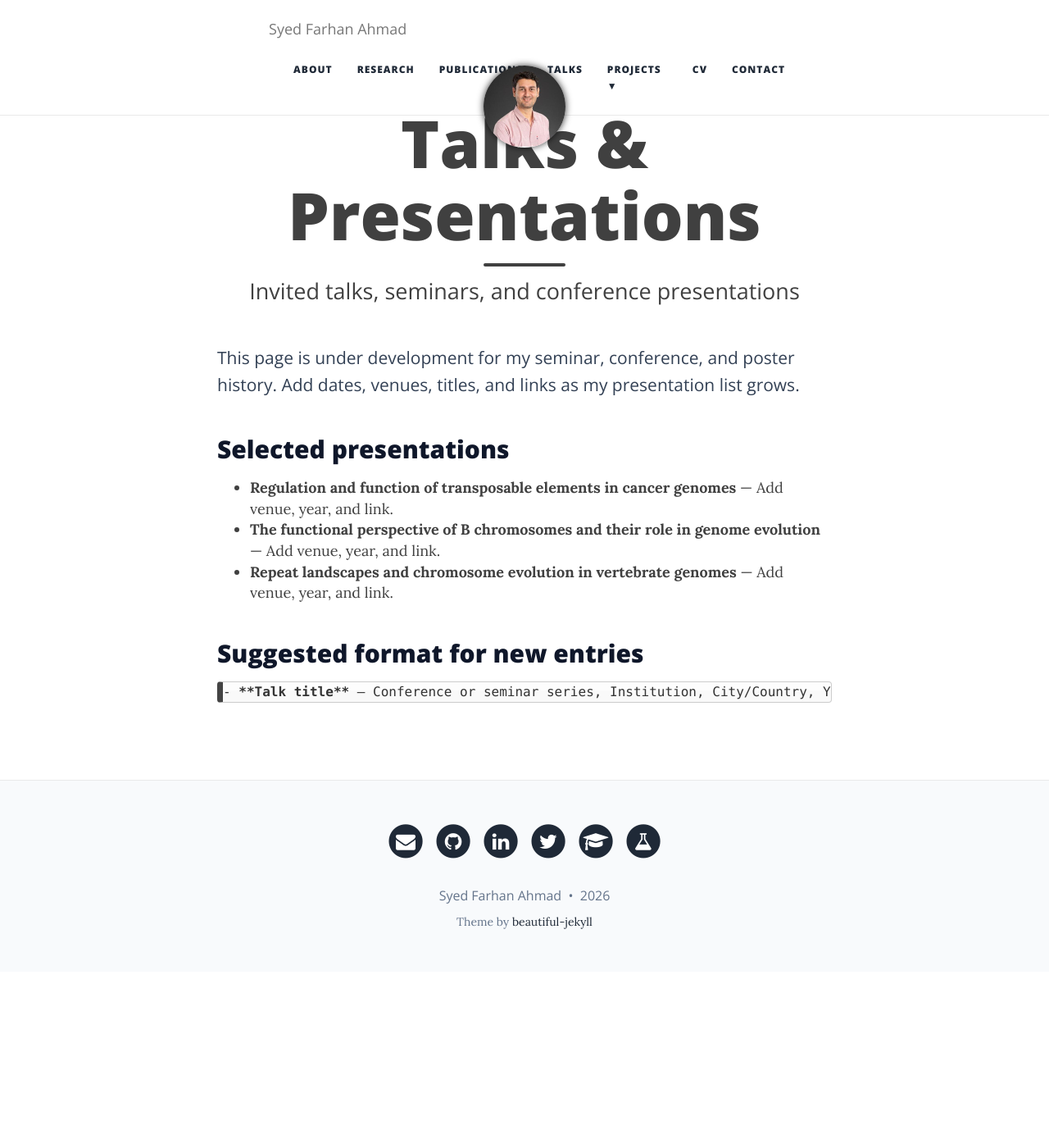
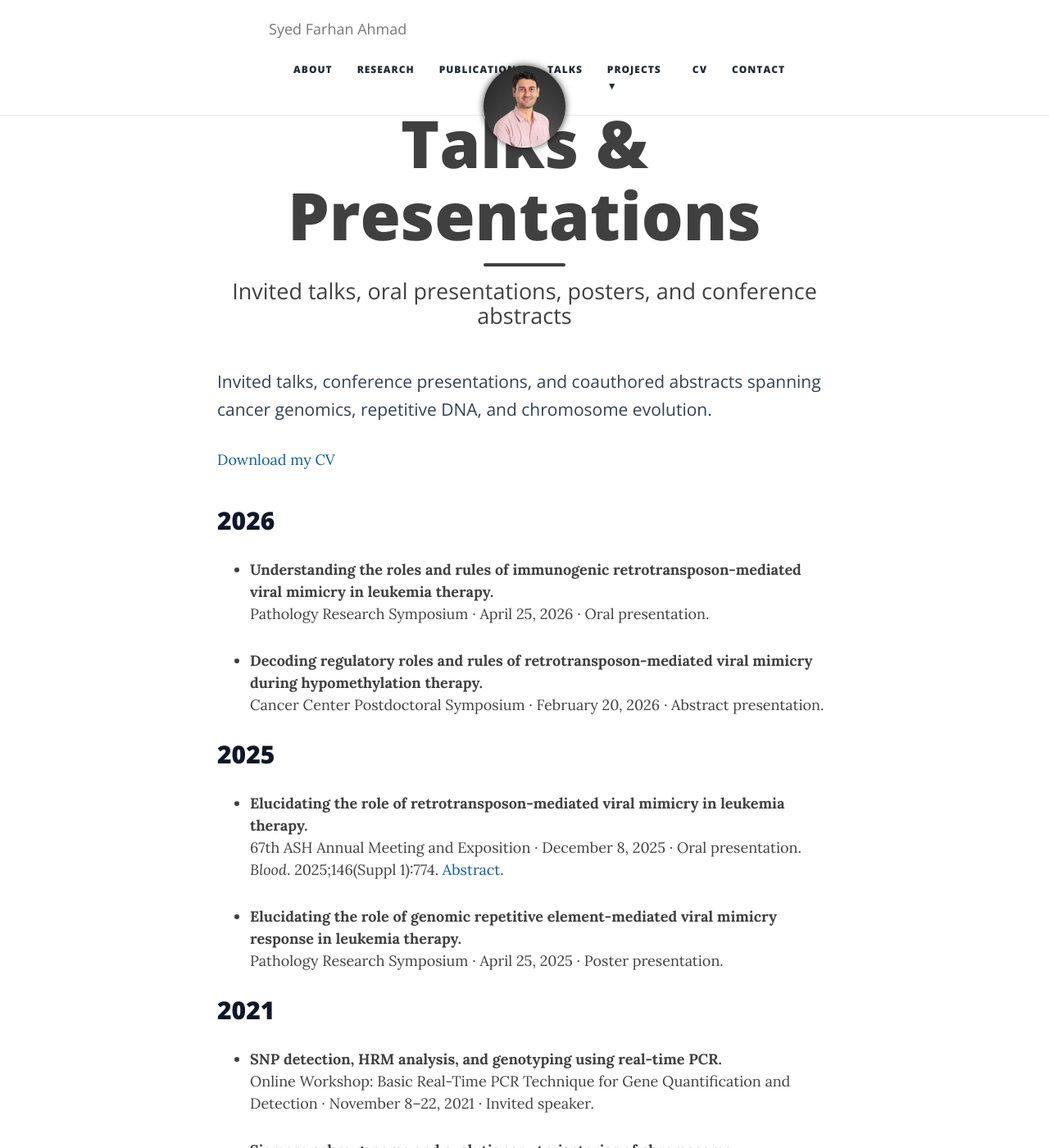
Before and after one commit to dr-farhan/dr-farhan.github.io, a Jekyll site: the page built from talks.md, in a window 1280 px wide and 1400 px high. Shown: the whole window at 82% size. Built offline with Jekyll 4.4.1, drawn with Linux system fonts in a browser that asks for light colours; nearby versions of some CDN libraries; some of the changed text lies outside the part shown.

Commit message:
Populate talks page with all 18 presentations from CV

````diff
--- a/talks.md
+++ b/talks.md
@@ -1,31 +1,99 @@
 ---
 layout: page
 title: "Talks & Presentations"
-subtitle: "Invited talks, seminars, and conference presentations"
+subtitle: "Invited talks, oral presentations, posters, and conference abstracts"
 css:
   - "/css/profile.css"
 ---
 
 <section markdown="1" class="profile-section compact-top">
-  <p class="lead">This page is under development for my seminar, conference, and poster history. Add dates, venues, titles, and links as my presentation list grows.</p>
-</section>
+  <p class="lead">Invited talks, conference presentations, and coauthored abstracts spanning cancer genomics, repetitive DNA, and chromosome evolution.</p>
 
-<section markdown="1" class="profile-section">
-
-## Selected presentations
-
-- **Regulation and function of transposable elements in cancer genomes** — Add venue, year, and link.
-- **The functional perspective of B chromosomes and their role in genome evolution** — Add venue, year, and link.
-- **Repeat landscapes and chromosome evolution in vertebrate genomes** — Add venue, year, and link.
+[Download my CV]({{ site.baseurl }}/files/Farhan_Ahmad_CV.pdf)
 
 </section>
 
 <section markdown="1" class="profile-section">
 
-## Suggested format for new entries
+## 2026
 
-```markdown
-- **Talk title** — Conference or seminar series, Institution, City/Country, Year. [Slides](link) [Poster](link)
-```
+- **Understanding the roles and rules of immunogenic retrotransposon-mediated viral mimicry in leukemia therapy.**
+  Pathology Research Symposium · April 25, 2026 · Oral presentation.
+
+- **Decoding regulatory roles and rules of retrotransposon-mediated viral mimicry during hypomethylation therapy.**
+  Cancer Center Postdoctoral Symposium · February 20, 2026 · Abstract presentation.
+
+## 2025
+
+- **Elucidating the role of retrotransposon-mediated viral mimicry in leukemia therapy.**
+  67th ASH Annual Meeting and Exposition · December 8, 2025 · Oral presentation.
+  *Blood*. 2025;146(Suppl 1):774. [Abstract](https://doi.org/10.1182/blood-2025-774).
+
+- **Elucidating the role of genomic repetitive element-mediated viral mimicry response in leukemia therapy.**
+  Pathology Research Symposium · April 25, 2025 · Poster presentation.
+
+## 2021
+
+- **SNP detection, HRM analysis, and genotyping using real-time PCR.**
+  Online Workshop: Basic Real-Time PCR Technique for Gene Quantification and Detection · November 8–22, 2021 · Invited speaker.
+
+- **Siamese cobra genome and evolutionary trajectories of chromosome rearrangements.**
+  23rd International Chromosome Conference and 24th International Colloquium in Animal Cytogenetics and Genomics · July 13–17, 2021 · Oral presentation.
+
+## 2020
+
+- **Population genomics analysis provides new insights into genetic admixture and diversity of rhesus and long-tailed macaques.**
+  1st Symposium of the Natural History Museum, National Science Museum Thailand · September 24–25, 2020 · Invited speaker.
+
+## 2019
+
+- **The impact of omics analyses in the modern view of B chromosomes.**
+  4th B Chromosome Conference · Botucatu, Brazil · July 20–23, 2019 · Oral presentation.
+  *BMC Proceedings*. 2019;13. [Proceedings](https://doi.org/10.1186/s12919-019-0165-x).
+
+## 2018
+
+- **The integrative genomics and bioinformatics analysis unveil the genetic contents and evolutionary origin of B chromosomes.**
+  Conference on Regulatory and Systems Genomics, International Society for Computational Biology · New York, NY, USA · 2018 · Poster presentation.
+
+- **Fishing for B chromosome genes.**
+  XVIII Simpósio de Citogenética e Genética de Peixes · Cascavel, Brazil · 2018 · Poster presentation.
+
+- **B chromosomes in the light of functional analysis.**
+  23rd International Colloquium of Animal Cytogenetics and Genomics · Saint Petersburg, Russia · 2018 · Coauthored contribution.
+  Martins C, Nakajima RT, Fantinatti B, Marques DF, Venturelli NB, Jehangir M, Ramos E, Oliveira JI, **Ahmad SF**, Cardoso A, Valente GT.
+  *Comparative Cytogenetics*. 2018;12:299–360. [Proceedings](https://doi.org/10.3897/CompCytogen.v12i3.274).
+
+- **Fishing for B chromosome effects.**
+  22nd International Chromosome Conference · Prague, Czech Republic · 2018 · Coauthored contribution.
+  Martins C, Nakajima RT, Ramos E, Fantinatti B, Valente GT, Cardoso A, Jehangir M, Marques DF, Oliveira JI, Bovolenta IA, Venturelli NB, Kocher TD, **Ahmad SF**.
+
+## 2017
+
+- **FISH mapping of 45S rRNA and Ihhb genes on autosomes and B chromosome of cichlid fish *Astatotilapia latifasciata*.**
+  5th Brazilian Meeting of Cytogenetics and Cytogenomics · Londrina, Brazil · 2017 · Poster presentation.
+
+## 2016
+
+- **The distribution of repetitive DNAs between regular and supernumerary chromosomes in the cavefish genome.**
+  36th International Society for Animal Genetics Conference · University College Dublin, Ireland · 2016 · Poster presentation.
+
+- **Genomic analysis of transposable elements in *Astyanax correntinus* with focus on B chromosome.**
+  21st International Chromosome Conference · Foz do Iguaçu, Brazil · 2016 · Poster presentation.
+  *Cytogenetic and Genome Research*. 2016;148:83–155. [Proceedings](https://doi.org/10.1159/000446523).
+
+- **A coverage-based study of Ihhb and 45S rRNA genes in the B chromosomes of *Astatotilapia latifasciata* to highlight polymorphism levels.**
+  21st International Chromosome Conference · Foz do Iguaçu, Brazil · 2016 · Coauthored contribution.
+  Jehangir M, **Ahmad SF**, Valente GT, Martins C.
+  *Cytogenetic and Genome Research*. 2016;148:83–155. [Proceedings](https://doi.org/10.1159/000446523).
+
+## 2015
+
+- **Searching for transposable elements in the genome of cavefish *Astyanax mexicanus*.**
+  61st Congresso Brasileiro de Genética · Águas de Lindoia, Brazil · 2015 · Poster presentation.
+
+- **Assembly of the cichlid fish *Astatotilapia latifasciata* genome with focus on B chromosome.**
+  61st Congresso Brasileiro de Genética · Águas de Lindoia, Brazil · 2015 · Coauthored contribution.
+  Jehangir M, **Ahmad SF**, Valente GT, Ramos E, Fantinatti B, Martins C.
 
 </section>
````
